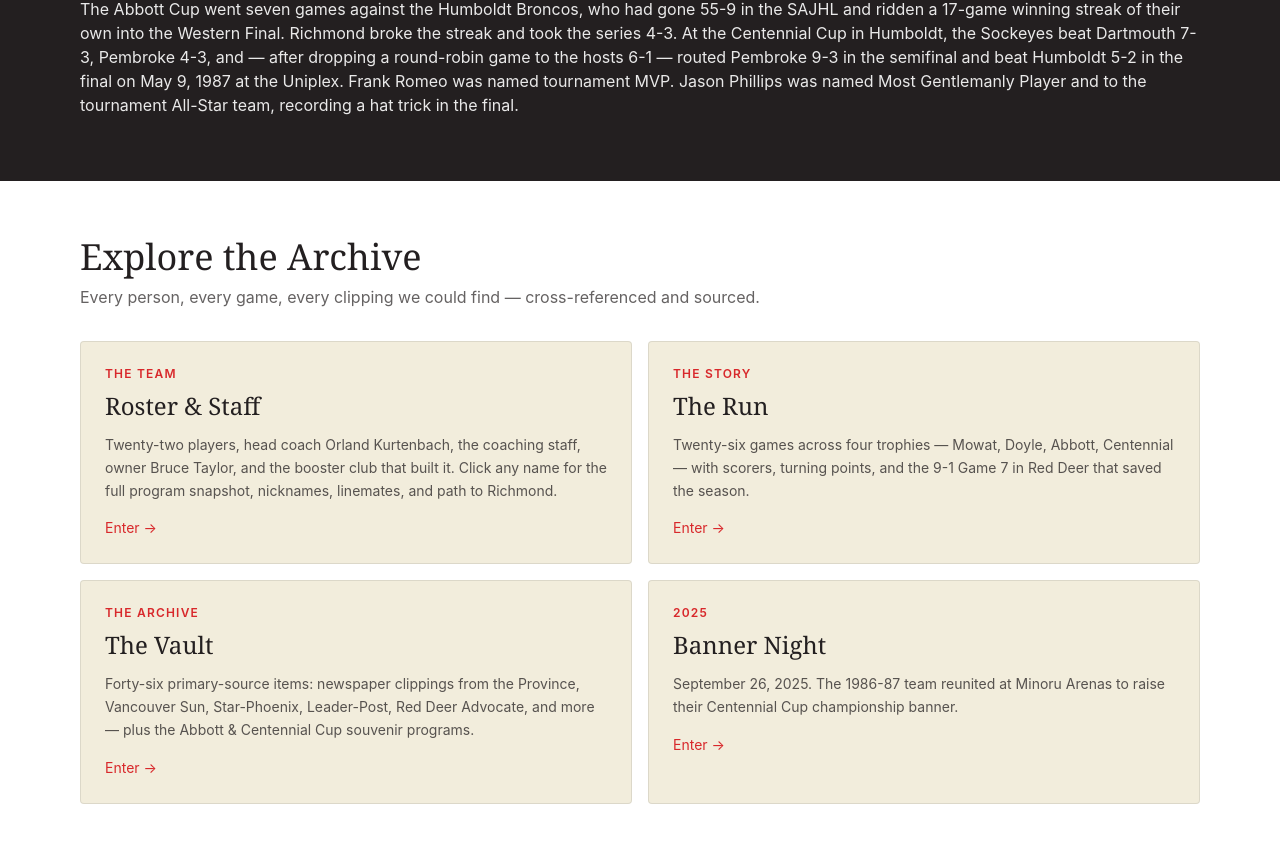
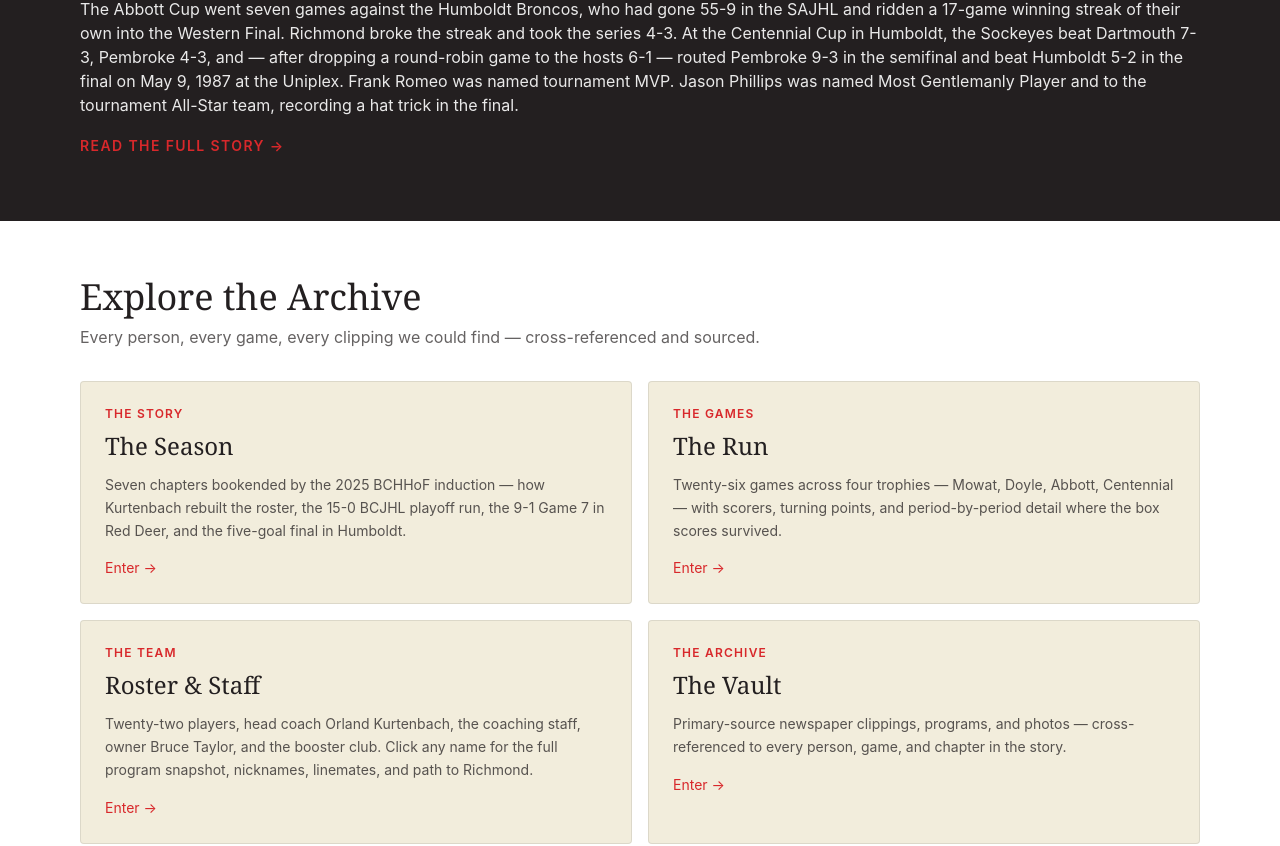
Before and after one commit to sbjaques/1987Sockeyes, a React (Vite) app: page /#/ in a window 1280 px wide. Shown: the part 1012-1858 px from the top of the page. Built offline with nearby package versions, Linux system fonts and the light colour scheme.

Commit message:
landing: update ExploreGrid cards for new IA + add SeasonArc full-story link

```diff
--- a/src/components/hero/ExploreGrid.tsx
+++ b/src/components/hero/ExploreGrid.tsx
@@ -9,32 +9,32 @@ type Card = {
 
 const CARDS: Card[] = [
   {
+    to: '/the-season',
+    eyebrow: 'The Story',
+    title: 'The Season',
+    blurb:
+      'Seven chapters bookended by the 2025 BCHHoF induction — how Kurtenbach rebuilt the roster, the 15-0 BCJHL playoff run, the 9-1 Game 7 in Red Deer, and the five-goal final in Humboldt.',
+  },
+  {
+    to: '/the-season/the-run',
+    eyebrow: 'The Games',
+    title: 'The Run',
+    blurb:
+      'Twenty-six games across four trophies — Mowat, Doyle, Abbott, Centennial — with scorers, turning points, and period-by-period detail where the box scores survived.',
+  },
+  {
     to: '/roster',
     eyebrow: 'The Team',
     title: 'Roster & Staff',
     blurb:
-      'Twenty-two players, head coach Orland Kurtenbach, the coaching staff, owner Bruce Taylor, and the booster club that built it. Click any name for the full program snapshot, nicknames, linemates, and path to Richmond.',
-  },
-  {
-    to: '/playoffs',
-    eyebrow: 'The Story',
-    title: 'The Run',
-    blurb:
-      'Twenty-six games across four trophies — Mowat, Doyle, Abbott, Centennial — with scorers, turning points, and the 9-1 Game 7 in Red Deer that saved the season.',
+      'Twenty-two players, head coach Orland Kurtenbach, the coaching staff, owner Bruce Taylor, and the booster club. Click any name for the full program snapshot, nicknames, linemates, and path to Richmond.',
   },
   {
     to: '/vault',
     eyebrow: 'The Archive',
     title: 'The Vault',
     blurb:
-      'Forty-six primary-source items: newspaper clippings from the Province, Vancouver Sun, Star-Phoenix, Leader-Post, Red Deer Advocate, and more — plus the Abbott & Centennial Cup souvenir programs.',
-  },
-  {
-    to: '/banner-night',
-    eyebrow: '2025',
-    title: 'Banner Night',
-    blurb:
-      'September 26, 2025. The 1986-87 team reunited at Minoru Arenas to raise their Centennial Cup championship banner.',
+      'Primary-source newspaper clippings, programs, and photos — cross-referenced to every person, game, and chapter in the story.',
   },
 ];
 
--- a/src/components/hero/SeasonArc.tsx
+++ b/src/components/hero/SeasonArc.tsx
@@ -1,3 +1,5 @@
+import { Link } from 'react-router-dom';
+
 export function SeasonArc() {
   return (
     <section className="bg-navy text-cream">
@@ -41,6 +43,13 @@ export function SeasonArc() {
             Romeo was named tournament MVP. Jason Phillips was named Most Gentlemanly Player and to the
             tournament All-Star team, recording a hat trick in the final.
           </p>
+          <p className="mt-8">
+            <Link
+              to="/the-season"
+              className="inline-block text-crimson uppercase tracking-widest text-sm font-semibold hover:underline">
+              Read the full story →
+            </Link>
+          </p>
         </div>
       </div>
     </section>
```
